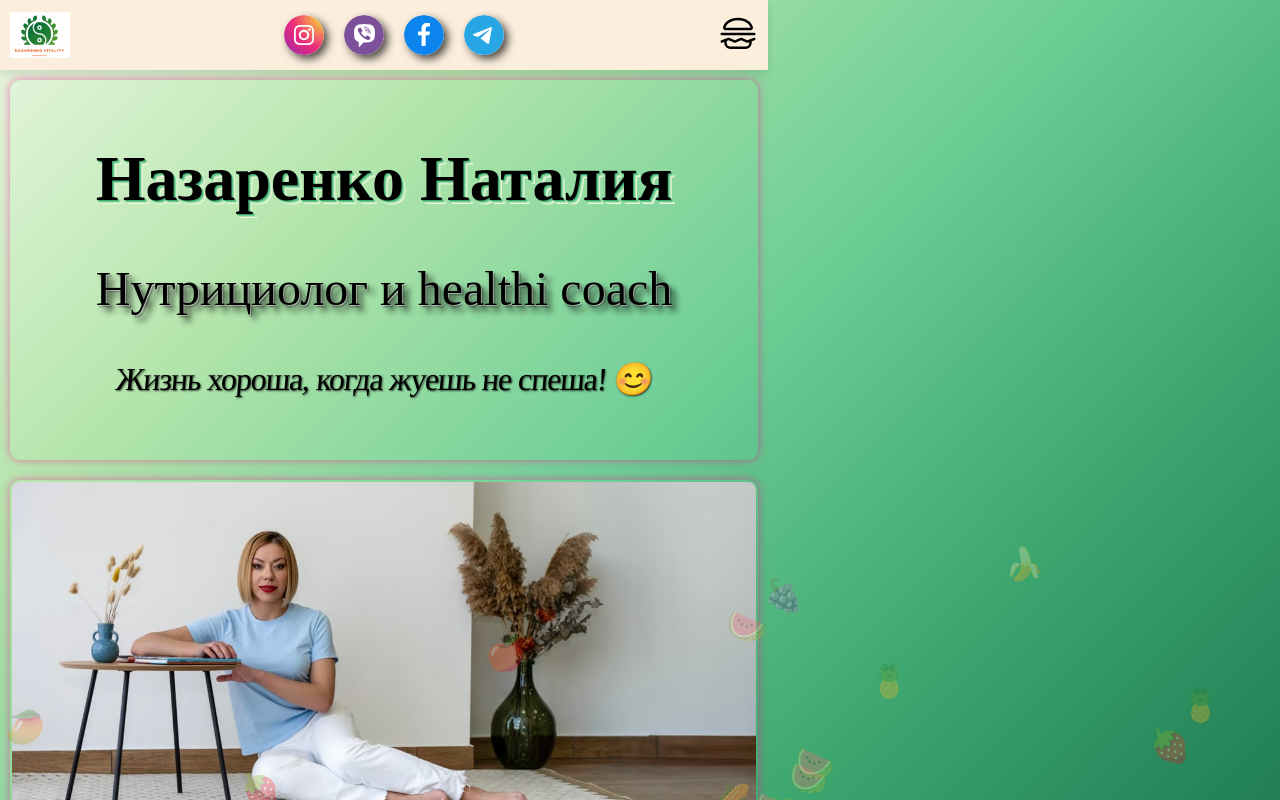
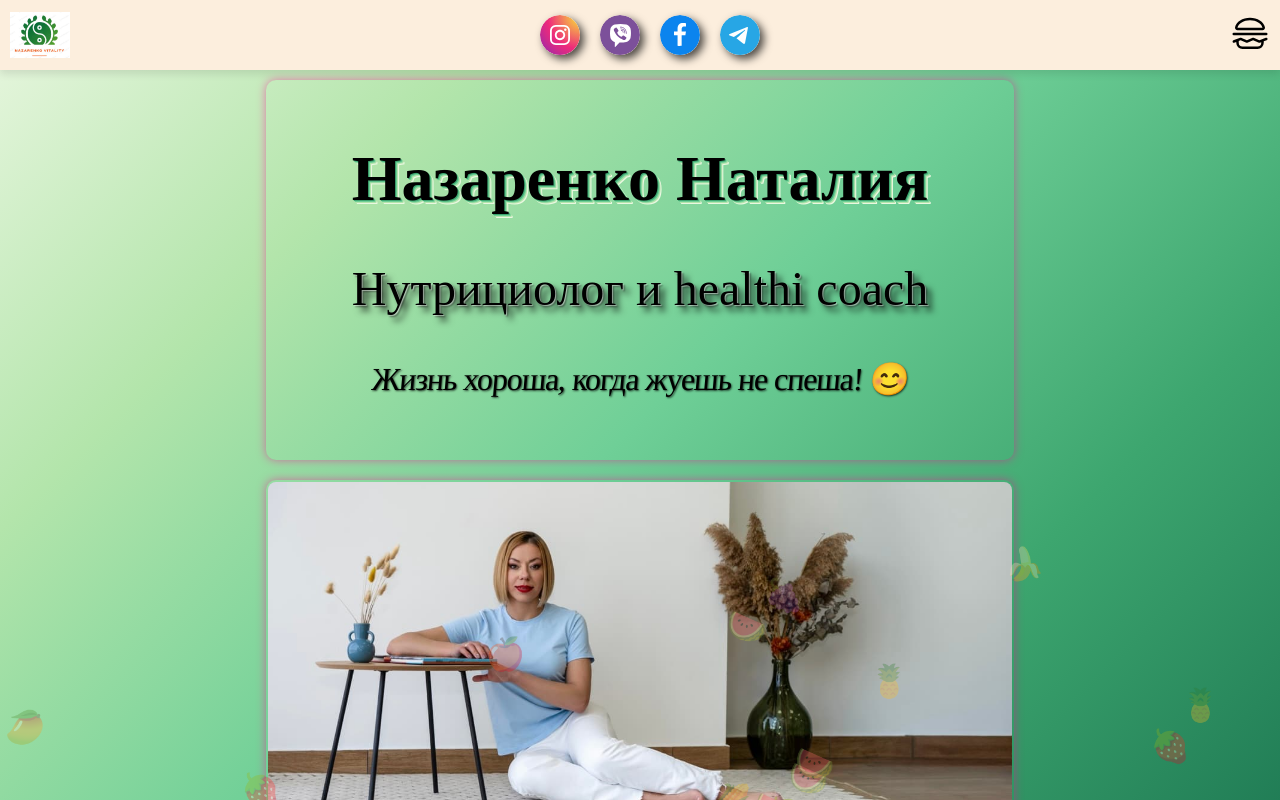
Before and after one commit to costiantynsnaider35/nazarenko.vitality, a React (Vite) app: page / in a window 1280 px wide. Built offline with nearby package versions, Linux system fonts and the light colour scheme.

Commit message:
подправил ширину везде

```diff
--- a/src/components/About/About.module.css
+++ b/src/components/About/About.module.css
@@ -4,7 +4,7 @@
   justify-content: center;
   gap: 15px;
   padding: 10px;
-  width: 355px;
+  width: auto;
 }
 
 .aboutContainer {
@@ -60,7 +60,6 @@
 @media screen and (min-width: 768px) {
   .about {
     gap: 20px;
-    width: 748px;
   }
   .aboutImg {
     width: 744px;
@@ -83,9 +82,9 @@
   }
 }
 @media screen and (min-width: 1440px) {
-  .about {
+  /* .about {
     width: auto;
-  }
+  } */
   .aboutContainer {
     display: flex;
     flex-direction: row;
--- a/src/components/Header/Header.module.css
+++ b/src/components/Header/Header.module.css
@@ -21,7 +21,7 @@
   background-color: #fceedd;
   position: relative;
   z-index: 10;
-  width: 355px;
+  width: auto;
   height: 40px;
   position: sticky;
   top: 0;
@@ -121,7 +121,6 @@
 
 @media screen and (min-width: 768px) {
   .header {
-    width: 748px;
     height: 50px;
   }
   .logo {
@@ -150,7 +149,6 @@
 
 @media screen and (min-width: 1440px) {
   .header {
-    width: auto;
     height: 60px;
     gap: 10px;
   }
--- a/src/components/Home/Home.module.css
+++ b/src/components/Home/Home.module.css
@@ -5,7 +5,7 @@
   justify-content: center;
   gap: 15px;
   padding: 10px;
-  width: 355px;
+  width: auto;
 }
 .homeTitle {
   display: flex;
@@ -53,7 +53,6 @@
 @media screen and (min-width: 768px) {
   .home {
     gap: 20px;
-    width: 748px;
   }
   .homeTitle {
     width: 714px;
@@ -84,7 +83,6 @@
     flex-direction: row-reverse;
     align-items: center;
     justify-content: center;
-    width: auto;
     gap: 30px;
   }
   .homeImg {
```
